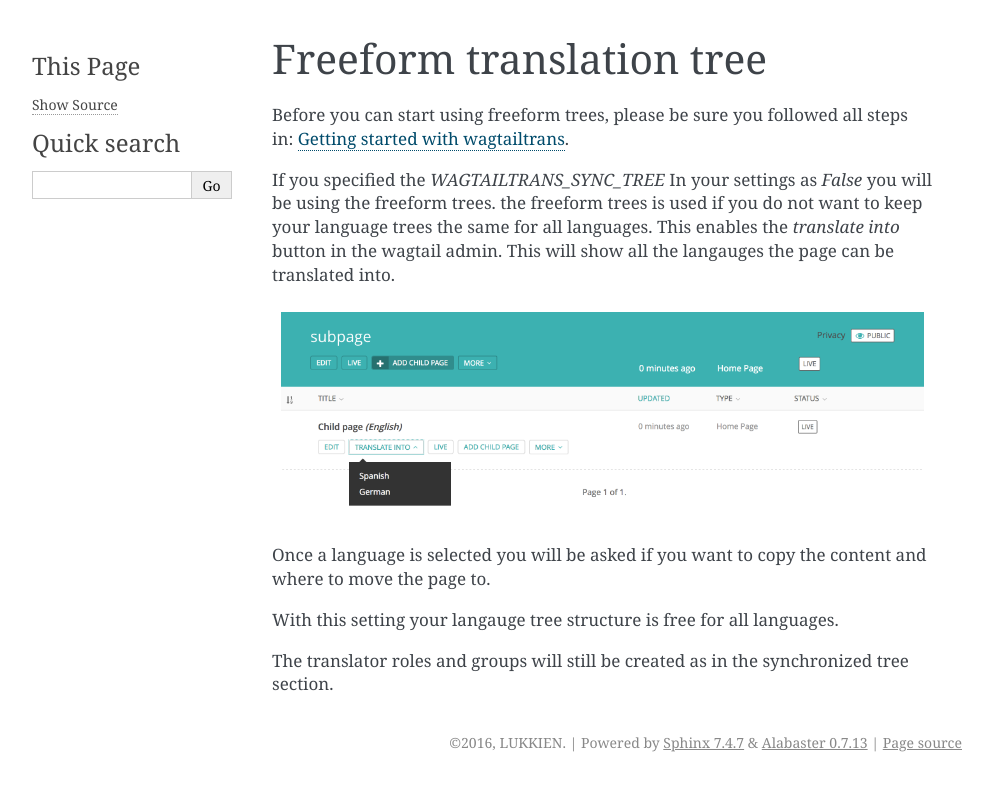
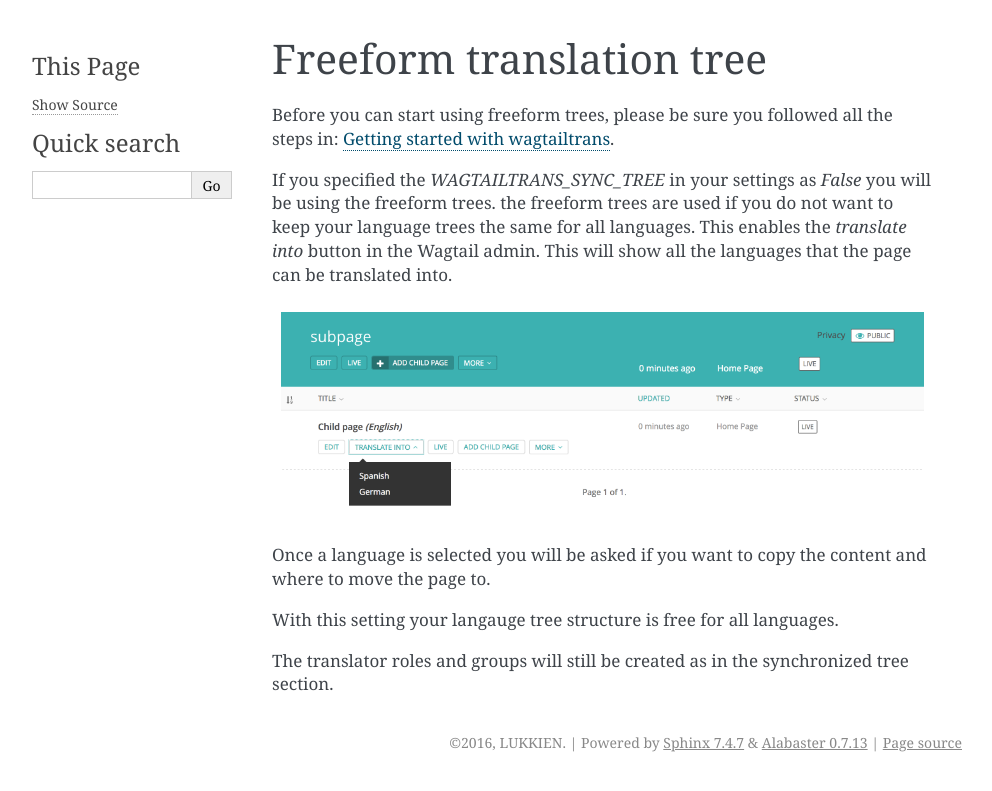
Before and after one commit to wagtail/wagtailtrans, a Sphinx documentation site: the page built from docs/freeform_trees.rst, in a window 1280 px wide. Shown: the top 791 px of the page, without its empty margins (148-1140 px from the left). Built offline with Sphinx 7.4.7, drawn with Linux system fonts in a browser that asks for light colours.

Commit message:
Fix Typos

```diff
--- a/docs/freeform_trees.rst
+++ b/docs/freeform_trees.rst
@@ -5,12 +5,12 @@
 
 Freeform translation tree
 *************************
-Before you can start using freeform trees, please be sure you followed all steps in: :ref:`getting_started`.
+Before you can start using freeform trees, please be sure you followed all the steps in: :ref:`getting_started`.
 
-If you specified the `WAGTAILTRANS_SYNC_TREE` In your settings as `False` you will be using the freeform trees.
-the freeform trees is used if you do not want to keep your language trees the same for all languages.
-This enables the `translate into` button in the wagtail admin.
-This will show all the langauges the page can be translated into.
+If you specified the `WAGTAILTRANS_SYNC_TREE` in your settings as `False` you will be using the freeform trees.
+the freeform trees are used if you do not want to keep your language trees the same for all languages.
+This enables the `translate into` button in the Wagtail admin.
+This will show all the languages that the page can be translated into.
 
 ..  figure::  _static/translate_into.png
     :align:   center
```
Also changed, not shown: docs/getting_started.rst (+4 -4 lines).
